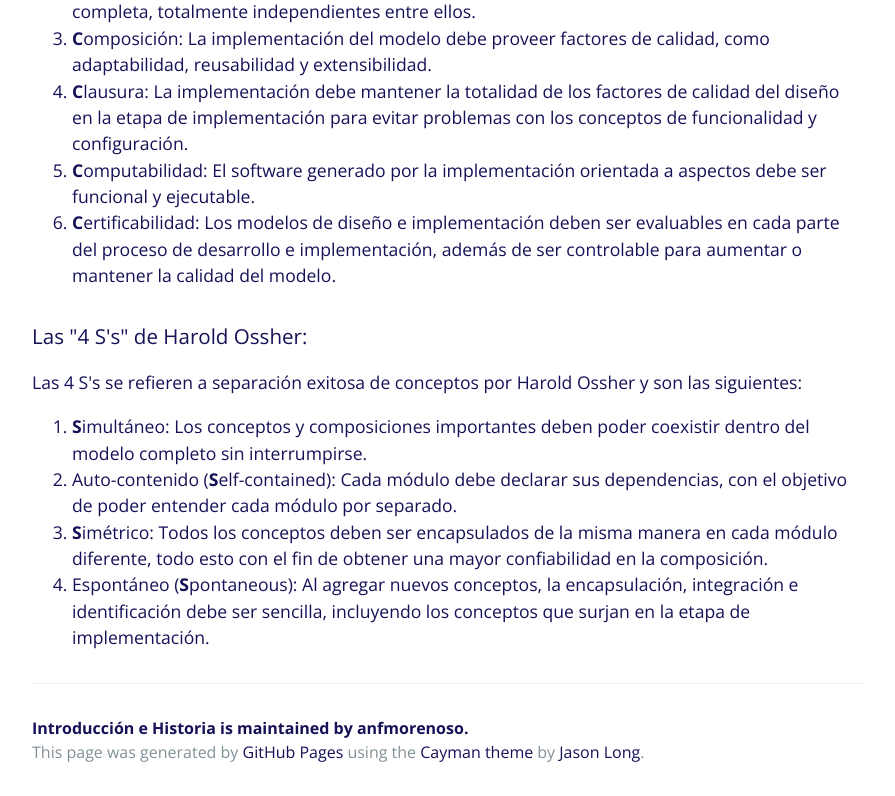
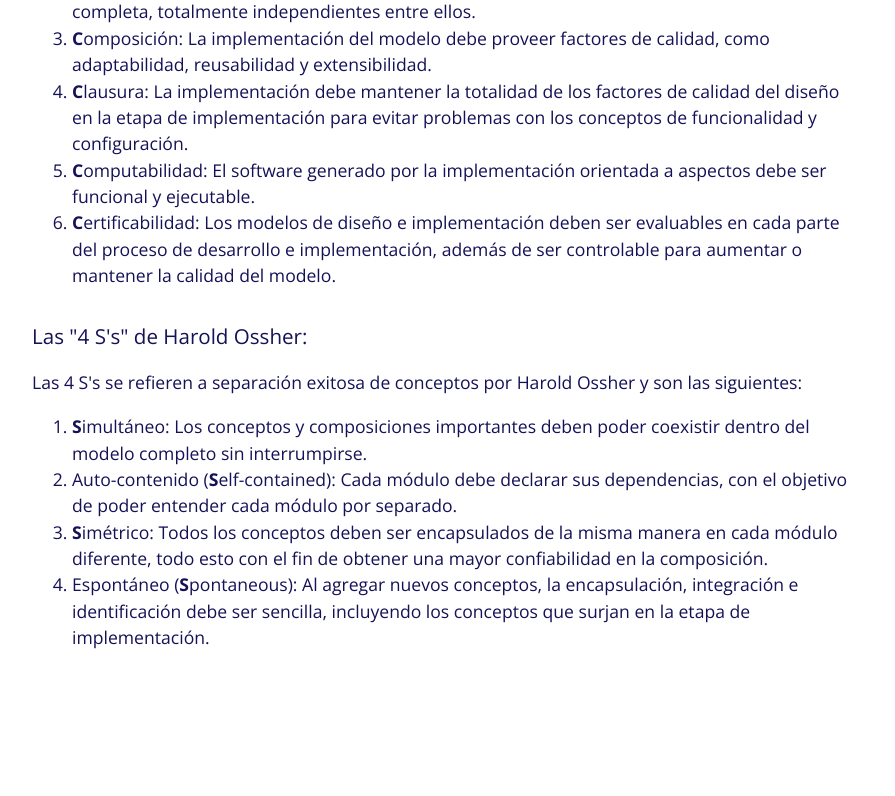
Before and after one commit to ProgramacionOrientadaAspectos/POA_teoria, a plain HTML site: page Pages/filosofia.html in a window 1280 px wide. Shown: the part 1822-2618 px from the top of the page, without its empty margins (192-1087 px from the left). After the commit the page ends 2522 px from the top, so only its background shows below. Drawn offline with nearby package versions, Linux system fonts and the light colour scheme.

Commit message:
Update filosofia.html

```diff
--- a/Pages/filosofia.html
+++ b/Pages/filosofia.html
@@ -75,11 +75,6 @@
 <li>Espontáneo (<strong>S</strong>pontaneous): Al agregar nuevos conceptos, la encapsulación, integración e identificación debe ser sencilla, incluyendo los conceptos que surjan en la etapa de implementación.</li>
 </ol>
 
-      <footer class="site-footer">
-        <span class="site-footer-owner"><a href="https://github.com/anfmorenoso/Test">Introducción e Historia</a> is maintained by <a href="https://github.com/anfmorenoso">anfmorenoso</a>.</span>
-
-        <span class="site-footer-credits">This page was generated by <a href="https://pages.github.com">GitHub Pages</a> using the <a href="https://github.com/jasonlong/cayman-theme">Cayman theme</a> by <a href="https://twitter.com/jasonlong">Jason Long</a>.</span>
-      </footer>
 
 </section>
 
```
